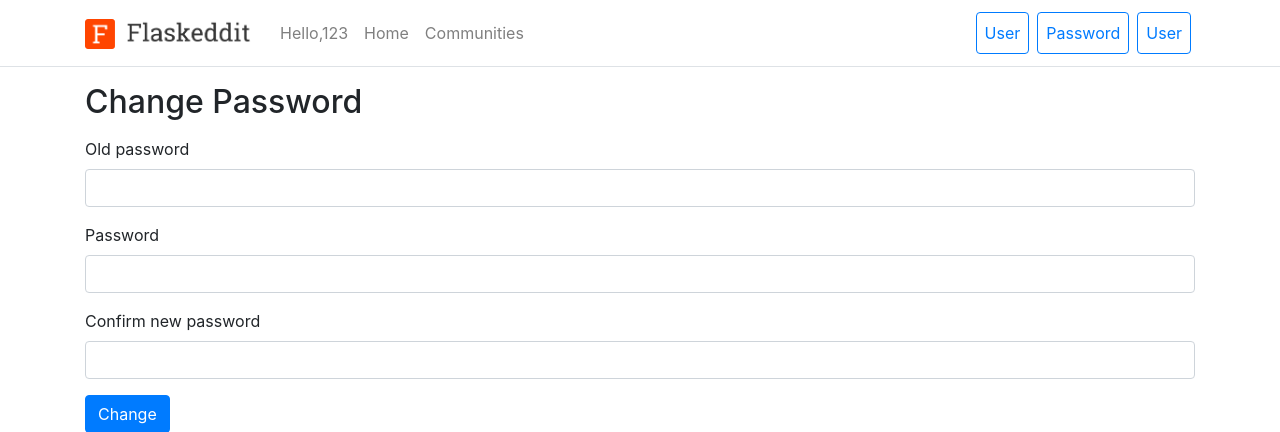
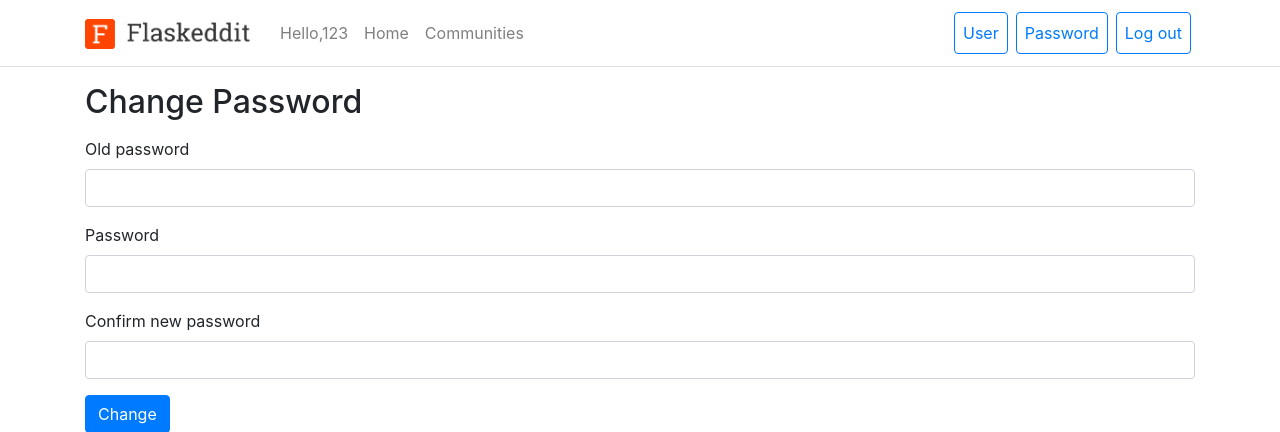
Before and after one commit to Broven-Li/flaskeddit, a Flask app: page /changepassword in a window 1280 px wide. Shown: the top 432 px of the page. Run offline with Flask 2, Linux system fonts and the light colour scheme; a user stored in the database is signed in; data comes from the database, SQL or seed files in the repository; some libraries are stand-ins or nearby versions.

Commit message:
fix the button of log out

```diff
--- a/flaskeddit/templates/layout.html
+++ b/flaskeddit/templates/layout.html
@@ -92,7 +92,7 @@
                   <a
                     class="nav-link btn btn-outline-primary text-primary m-1"
                     href="{{ url_for('auth.logout') }}"
-                    >User</a
+                    >Log out</a
                   >
                 </li>
               {% else %}
```
